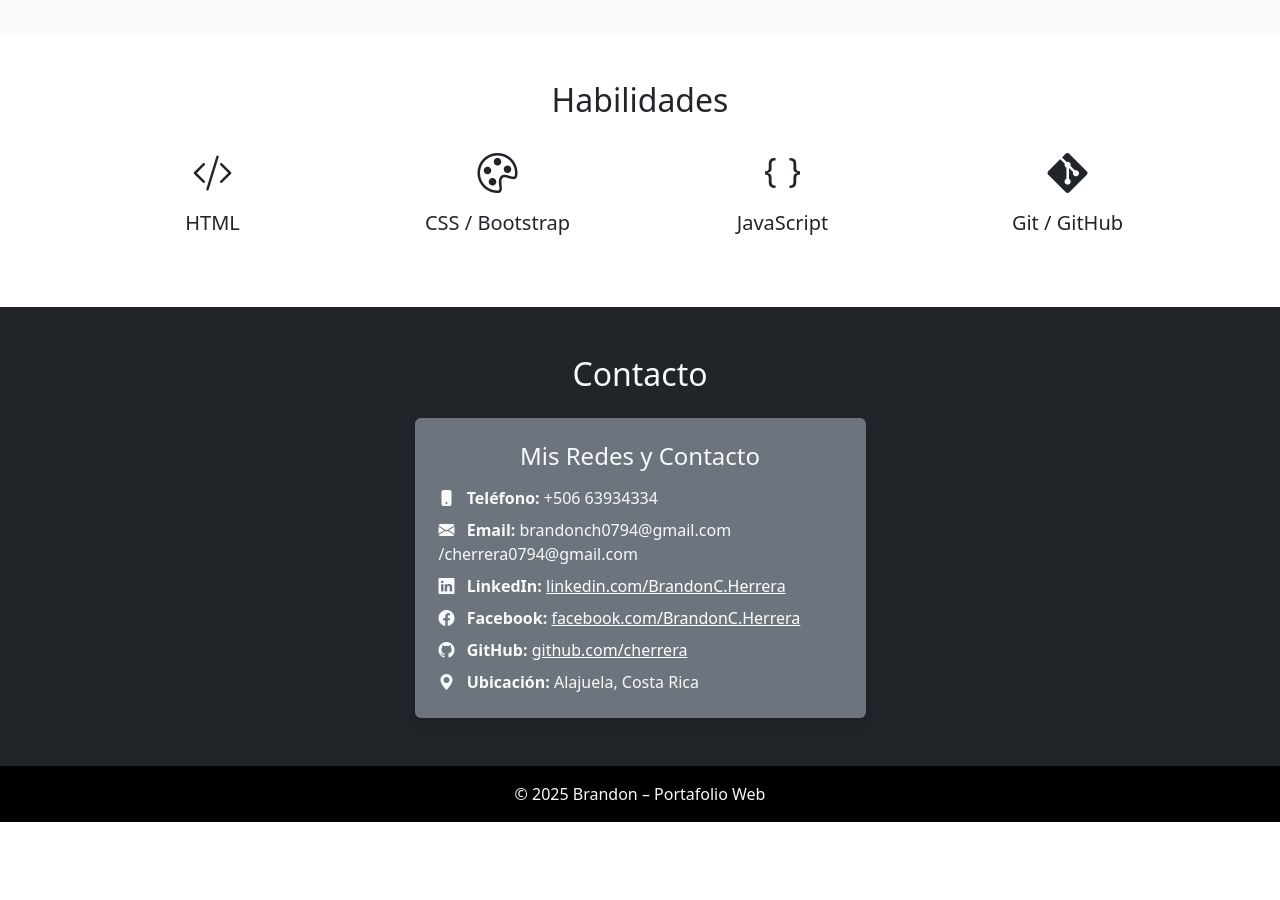
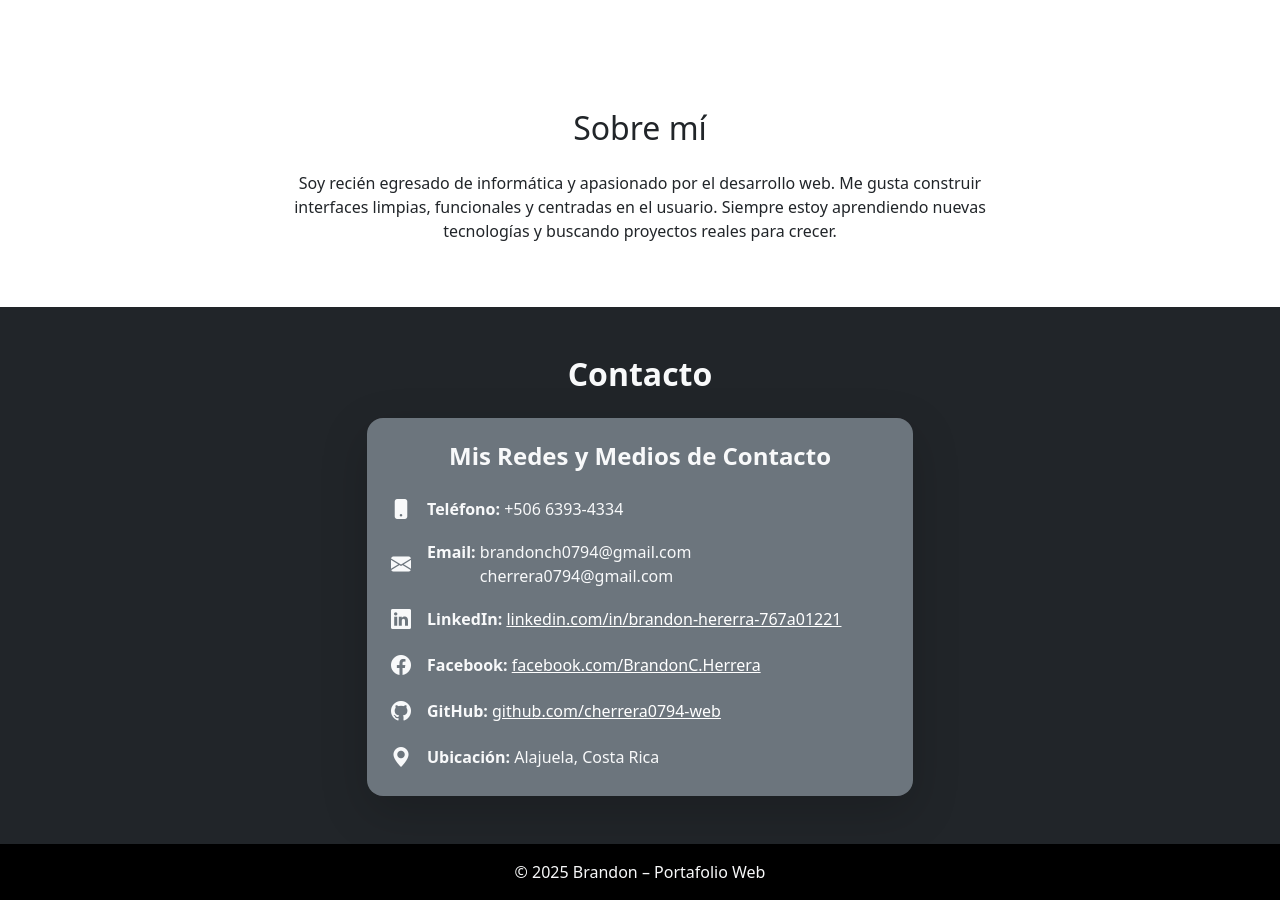
Before and after one commit to cherrera0794-web/MiPortafolio, a plain HTML site: page index.html in a window 1280 px wide. Shown: the part 1514-2414 px from the top of the page. Before the commit the page ends 2336 px from the top, so only its background shows below. Drawn offline with nearby package versions, Linux system fonts and the light colour scheme.

Commit message:
Update index.html

```diff
--- a/index.html
+++ b/index.html
@@ -42,18 +42,6 @@
       <a href="#" class="btn btn-primary btn-lg mt-3"><i class="bi bi-download"></i> Descargar CV</a>
     </div>
   </header>
-
-  <!-- SOBRE MÍ -->
-  <section id="about" class="py-5">
-    <div class="container">
-      <h2 class="text-center mb-4">Sobre mí</h2>
-      <p class="text-center mx-auto" style="max-width: 700px;">
-        Soy recién egresado de informática y apasionado por el desarrollo web.
-        Me gusta construir interfaces limpias, funcionales y centradas en el usuario.
-        Siempre estoy aprendiendo nuevas tecnologías y buscando proyectos reales para crecer.
-      </p>
-    </div>
-  </section>
 
   <!-- PROYECTOS -->
   <section id="projects" class="py-5 bg-light">
@@ -140,66 +128,90 @@
       </div>
     </div>
   </section>
+  <!-- SOBRE MÍ -->
+  <section id="about" class="py-5">
+    <div class="container">
+      <h2 class="text-center mb-4">Sobre mí</h2>
+      <p class="text-center mx-auto" style="max-width: 700px;">
+        Soy recién egresado de informática y apasionado por el desarrollo web.
+        Me gusta construir interfaces limpias, funcionales y centradas en el usuario.
+        Siempre estoy aprendiendo nuevas tecnologías y buscando proyectos reales para crecer.
+      </p>
+    </div>
+  </section>
 
-  <!-- CONTACTOS -->
+  <!-- CONTACTO -->
   <section id="contact" class="py-5 bg-dark text-light">
     <div class="container">
-      <h2 class="text-center mb-4">Contacto</h2>
+      <h2 class="text-center mb-4 fw-bold">Contacto</h2>
 
       <div class="row justify-content-center">
 
+        <!-- REDES SOCIALES / INFORMACIÓN -->
+        <div class="col-md-6 d-flex flex-column justify-content-center">
+          <div class="p-4 bg-secondary rounded-4 shadow-lg">
 
-        <!-- REDES SOCIALES / INFORMACIÓN -->
-        <div class="col-md-5 d-flex flex-column justify-content-center">
-          <div class="p-4 bg-secondary rounded shadow">
-
-            <h4 class="text-center mb-3">Mis Redes y Contacto</h4>
+            <h4 class="text-center mb-4 fw-semibold">Mis Redes y Medios de Contacto</h4>
 
             <!-- Teléfono -->
-            <p class="mb-2">
-              <i class="bi bi-phone-fill me-2"></i>
-              <strong>Teléfono:</strong> +506 63934334
+            <p class="mb-3 d-flex align-items-center">
+              <i class="bi bi-phone-fill me-3 fs-5"></i>
+              <span>
+                <strong>Teléfono:</strong> +506 6393-4334
+              </span>
             </p>
 
             <!-- Correo -->
-            <p class="mb-2">
-              <i class="bi bi-envelope-fill me-2"></i>
-              <strong>Email:</strong> brandonch0794@gmail.com
-              /cherrera0794@gmail.com
+            <p class="mb-3 d-flex align-items-center">
+              <i class="bi bi-envelope-fill me-3 fs-5"></i>
+              <span>
+                <strong>Email:</strong> brandonch0794@gmail.com <br>
+                <strong class="invisible">Email:</strong> cherrera0794@gmail.com
+              </span>
             </p>
 
-            <!-- Linkedin-->
-            <p class="mb-2">
-              <i class="bi bi-linkedin me-2"></i>
+            <!-- LinkedIn -->
+            <p class="mb-3 d-flex align-items-center">
+              <i class="bi bi-linkedin me-3 fs-5"></i>
+              <span>
                 <strong>LinkedIn:</strong>
                 <a href="https://www.linkedin.com/in/brandon-hererra-767a01221"
                   class="text-white text-decoration-underline" target="_blank">
-                linkedin.com/BrandonC.Herrera
+                  linkedin.com/in/brandon-hererra-767a01221
                 </a>
+              </span>
             </p>
 
-            <!-- Facebook-->
-            <p class="mb-2">
-              <i class="bi bi-facebook me-2"></i>
+            <!-- Facebook -->
+            <p class="mb-3 d-flex align-items-center">
+              <i class="bi bi-facebook me-3 fs-5"></i>
+              <span>
                 <strong>Facebook:</strong>
-              <a href="https://www.facebook.com/profile.php?id=61552986898299" class="text-white text-decoration-underline" target="_blank">
+                <a href="https://www.facebook.com/profile.php?id=61552986898299"
+                  class="text-white text-decoration-underline" target="_blank">
                   facebook.com/BrandonC.Herrera
                 </a>
+              </span>
             </p>
 
-            <!-- GitHub-->
-            <p class="mb-2">
-              <i class="bi bi-github me-2"></i>
+            <!-- GitHub -->
+            <p class="mb-3 d-flex align-items-center">
+              <i class="bi bi-github me-3 fs-5"></i>
+              <span>
                 <strong>GitHub:</strong>
-              <a href="https://github.com/cherrera0794-web" class="text-white text-decoration-underline" target="_blank">
-                github.com/cherrera
+                <a href="https://github.com/cherrera0794-web" class="text-white text-decoration-underline"
+                  target="_blank">
+                  github.com/cherrera0794-web
                 </a>
+              </span>
             </p>
 
-            <!-- Ubicación-->
-            <p class="mb-0">
-              <i class="bi bi-geo-alt-fill me-2"></i>
+            <!-- Ubicación -->
+            <p class="mb-0 d-flex align-items-center">
+              <i class="bi bi-geo-alt-fill me-3 fs-5"></i>
+              <span>
                 <strong>Ubicación:</strong> Alajuela, Costa Rica
+              </span>
             </p>
 
           </div>
@@ -208,6 +220,7 @@
       </div>
     </div>
   </section>
+
 
 
   <!-- FOOTER -->
```
Lines whose indentation alone changed are shown as unchanged.
